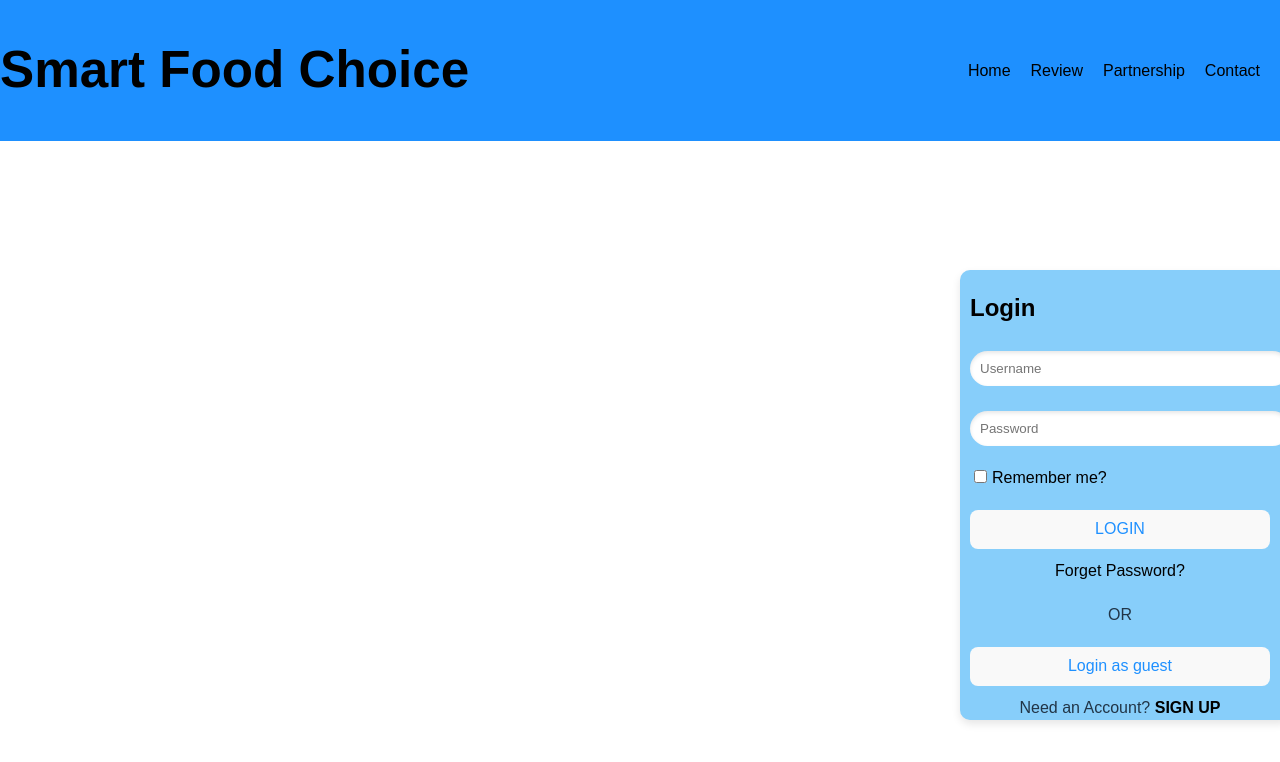
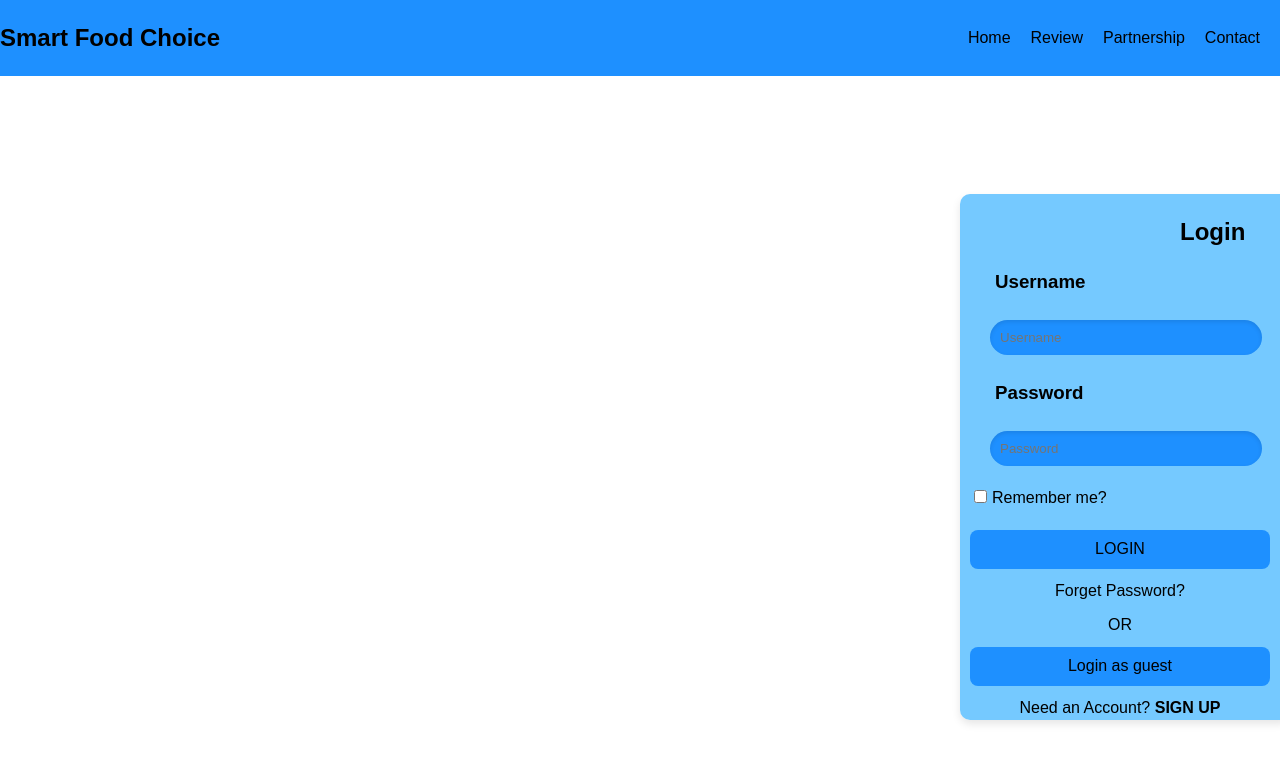
Before and after one commit to howyin/MySmartFoodChoice-React, a React (Vite) app: page / in a window 1280 px wide. Shown: the top 762 px of the page. Built offline with nearby package versions, Linux system fonts and the light colour scheme.

Commit message:
for now init login form
try to understand CSS work and className in this new framework

```diff
--- a/src/App.jsx
+++ b/src/App.jsx
@@ -1,7 +1,6 @@
 // need to import more component for the UI.
 import './App.css'
 import Header from './Authentication/Header.jsx';
-import MainContent from './Authentication/MainContent.jsx';
 import LoginForm from './Authentication/LoginForm.jsx';
 
 function App()
--- a/src/Authentication/Header.jsx
+++ b/src/Authentication/Header.jsx
@@ -6,7 +6,7 @@ function Header()
     return (
         <nav className='nav'>
             <div className="header-content">
-                <h1 className='title'>Smart Food Choice</h1>
+                <h2 className='title'>Smart Food Choice</h2>
                 <ul className='nav-links'>
                     <li><a href="#">Home</a></li>
                     <li><a href="#">Review</a></li>
--- a/src/Authentication/LoginForm.css
+++ b/src/Authentication/LoginForm.css
@@ -3,10 +3,11 @@
 .login-form {
   display: auto;
   position:absolute;
+  margin-bottom: 25 px;
   bottom: 10%;
   left: 75%;
   align-items: center;
-  background-color: lightskyblue; /* Change background color to Dodger Blue */
+  background-color: rgba(115, 201, 255, 0.985);
   border-radius: 20px; /* Make the layout rounded */
   padding-right: 20px; /* Add some padding on the right for aesthetics */
   padding-left: 10px;
@@ -15,19 +16,36 @@
   width: 300px;
   }
 
+  .login-title {
+    color: black;
+    margin-left: 70%;
+  }
+
   .login-form h2 {
     color: black;
-    margin-bottom: 20px;
+    margin-bottom: 10px;
+  }
+
+  .password-container {
+    color: black;
+    margin-left: 25px;
+  }
+
+  .username-container {
+    color: black;
+    margin-left: 25px;
   }
 
   .input-group {
+    margin-left: 20px;
     margin-bottom: 15px;
   }
 
   .input-group input {
-    width: 100%;
+    width: 90%;
     padding: 10px;
     margin: 5px 0;
+    background-color: dodgerblue;
     border: none;
     border-radius: 20px;
     box-shadow: inset 0 2px 4px rgba(0,0,0,0.1);
@@ -49,7 +67,7 @@
     border: none;
     border-radius: 20px;
     background: fixed;
-    background-color: red;
+    background-color: rgb(7, 175, 226);
     color: dodgerblue;
     cursor: pointer;
     margin-bottom: 10px;
@@ -67,13 +85,25 @@
     text-decoration: none;
   }
 
+  .login-button {
+    background-color: dodgerblue;
+    color: black;
+  }
+
+  .guest-login-button {
+    background-color: dodgerblue;
+    color: black;
+  }
+
   .divider {
     text-align: center;
-    margin: 20px 0;
+    color: black;
+    margin: 10px 0;
   }
 
   .signup-link {
     text-align: center;
+    color: black
   }
 
   .signup-link a {
--- a/src/Authentication/LoginForm.jsx
+++ b/src/Authentication/LoginForm.jsx
@@ -1,27 +1,59 @@
 // src/Authentication/LoginForm.jsx
-import React from 'react';
+import React, { useState } from 'react';
+import { auth } from '../Firebase/Firebase';
+import { signInWithEmailAndPassword } from "firebase/auth";
+
+
 import './LoginForm.css';
 
 function LoginForm()
 {
+  {/* this one we need to bind the value to the state,
+      '' stands for string specify the type in argument */}
+
+  const [username, setUsername] = useState(''); {/* username, this is a comment */}
+  const [password, setPassword] = useState(''); {/* password */}
+  const [rememberMe, setRememberMe] = useState(false); {/* rememberMe */}
+
   return (
     <div className="login-container">
       <div className="login-form">
-        <h2>Login</h2>
+        <h2 className='login-title'>Login</h2>
+
+        <h3 className='username-container'>Username</h3>
+
         <div className="input-group">
-          <input type="text" placeholder="Username" />
+          <input
+              type="text"
+              placeholder="Username"
+              value={username}
+              onChange={(e) => setUsername(e.target.value)}
+            />
         </div>
+
+        <h3 className='password-container'>Password</h3>
+
         <div className="input-group">
-          <input type="password" placeholder="Password" />
+          <input
+              type="password"
+              placeholder="Password"
+              value={password}
+              onChange={(e) => setPassword(e.target.value)}
+            />
         </div>
         <div className="remember-me">
           <input type="checkbox" id="rememberMe" />
           <label htmlFor="rememberMe">Remember me?</label>
         </div>
-        <button type="submit">LOGIN</button>
+
+        <button className='login-button' type="submit">LOGIN</button>
+
         <a href="#" className="forgot-password">Forget Password?</a>
+
         <div className="divider">OR</div>
-        <button type="button">Login as guest</button>
+
+        <button className='guest-login-button' type="button">Login as guest</button>
+
         <div className="signup-link">
           Need an Account? <a href="#">SIGN UP</a>
         </div>
--- a/src/Authentication/MainContent.css
+++ /dev/null
@@ -1,7 +0,0 @@
-/* src/Authentication/MainContent.css */
-.main-content {
-    display: flex;
-    justify-content: space-around;
-    align-items: center;
-    padding: 20px;
-  }
--- a/src/Authentication/MainContent.jsx
+++ /dev/null
@@ -1,14 +0,0 @@
-// src/Authentication/MainContent.jsx
-import React from 'react';
-import './MainContent.css';
-
-function MainContent() {
-  return (
-    <div className="main-content">
-
-      <LoginForm />
-    </div>
-  );
-}
-
-export default MainContent;
--- a/src/Firebase/Firebase.js
+++ b/src/Firebase/Firebase.js
@@ -9,7 +9,6 @@ import { getAuth } from "firebase/auth";
 // TODO: Add SDKs for Firebase products that you want to use
 
 // https://firebase.google.com/docs/web/setup#available-libraries
-
 
 // Your web app's Firebase configuration
 
--- a/src/Model/UserAccount.js
+++ b/src/Model/UserAccount.js
@@ -1,9 +1,10 @@
 class UserAccount
 {
-    constructor(email, password)
+    constructor(email, password, profilePicture)
     {
         this.email = email;
         this.password = password;
+        this.profilePicture = profilePicture;
     }
 
     get email()
```
Also changed, not shown: package.json (+11 -3 lines), 1 other file (tests, documents, lock files or other folders).
